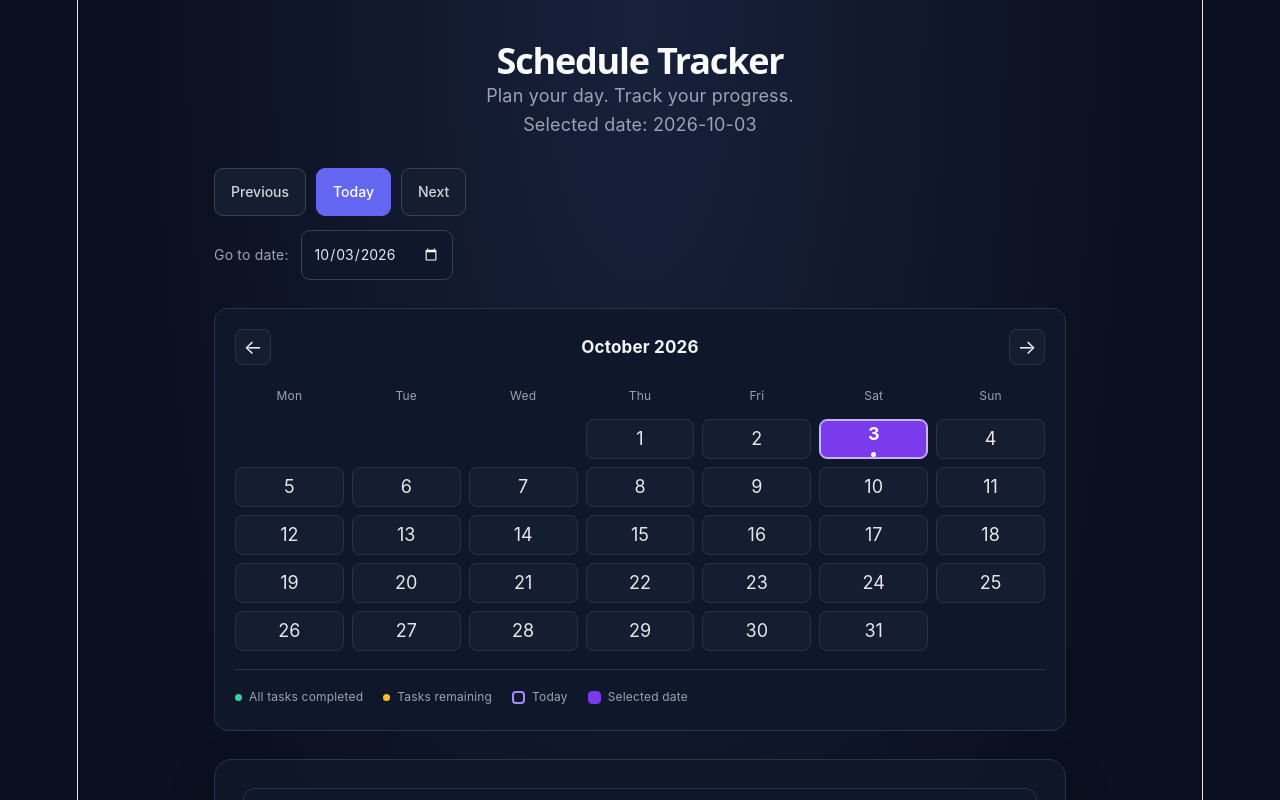
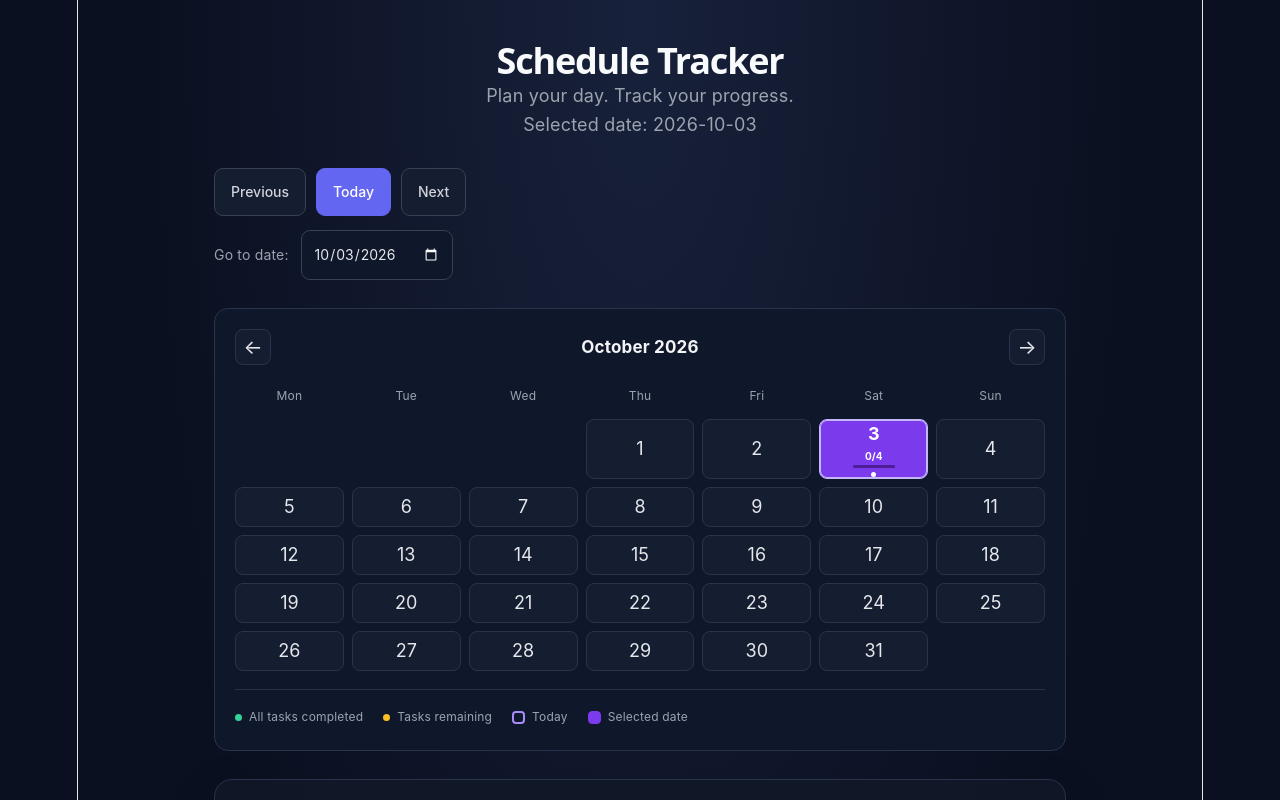
Before and after one commit to feng0343-hub/Schedule-tracker, a React app in the folder frontend/: page / in a window 1280 px wide. Shown: the top 800 px of the page. Built offline with nearby package versions, Linux system fonts and the light colour scheme; the HTML template or start-up script is replaced by a standard one.

Commit message:
Add daily progress indicators to calendar

```diff
--- a/frontend/src/App.css
+++ b/frontend/src/App.css
@@ -775,3 +775,38 @@ select:focus-visible {
   border: 1px solid #7c3aed;
   background: #7c3aed;
 }
+.calendar-task-count {
+  color: #9ca3af;
+  font-size: 10px;
+  line-height: 1;
+  white-space: nowrap;
+}
+
+.calendar-days button.selected .calendar-task-count {
+  color: #ffffff;
+}
+.calendar-mini-progress {
+  display: block;
+  width: 80%;
+  max-width: 42px;
+  height: 3px;
+  overflow: hidden;
+  border-radius: 999px;
+  background: #29334b;
+}
+
+.calendar-mini-progress-fill {
+  display: block;
+  height: 100%;
+  border-radius: inherit;
+  background: #a78bfa;
+  transition: width 0.2s ease;
+}
+
+.calendar-days button.selected .calendar-mini-progress {
+  background: #4c1d95;
+}
+
+.calendar-days button.selected .calendar-mini-progress-fill {
+  background: #ffffff;
+}
--- a/frontend/src/App.jsx
+++ b/frontend/src/App.jsx
@@ -519,6 +519,10 @@ function App() {
             ).length
 
             const hasTasks = dayTasks.length > 0
+            const dayProgressPercentage =
+            dayTasks.length === 0
+              ? 0
+              : Math.round((completedDayTasks / dayTasks.length) * 100)
             const allTasksCompleted =
               hasTasks && completedDayTasks === dayTasks.length
             const someTasksCompleted = completedDayTasks > 0
@@ -536,6 +540,19 @@ function App() {
                 onClick={() => setSelectedDate(date)}
               >
                 <span>{day}</span>
+                {hasTasks && (
+                  <span className="calendar-task-count">
+                    {completedDayTasks}/{dayTasks.length}
+                  </span>
+                )}
+                {hasTasks && (
+                  <span className="calendar-mini-progress">
+                    <span
+                      className="calendar-mini-progress-fill"
+                      style={{ width: `${dayProgressPercentage}%` }}
+                    />
+                  </span>
+                )}
                 {hasTasks && (
                   <span
                     className={[
```
